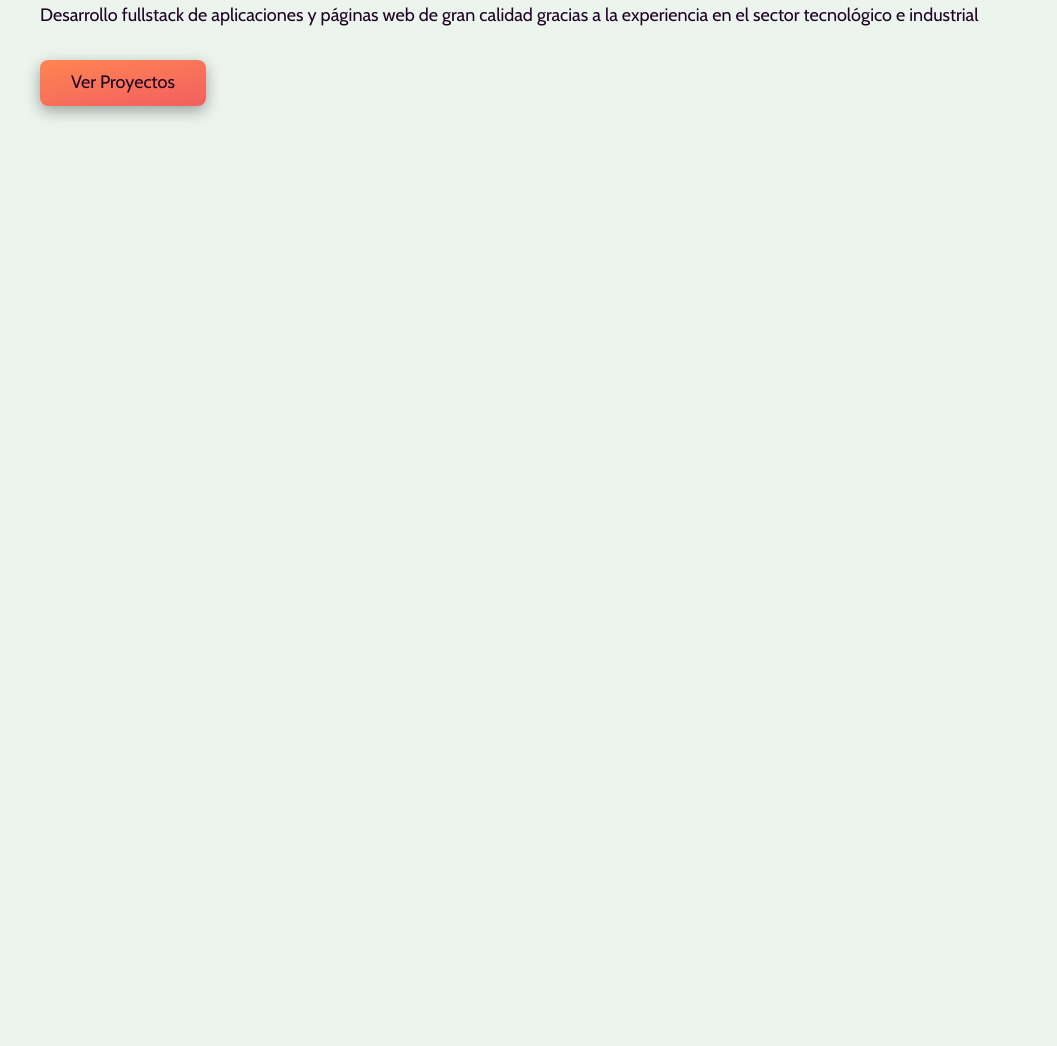
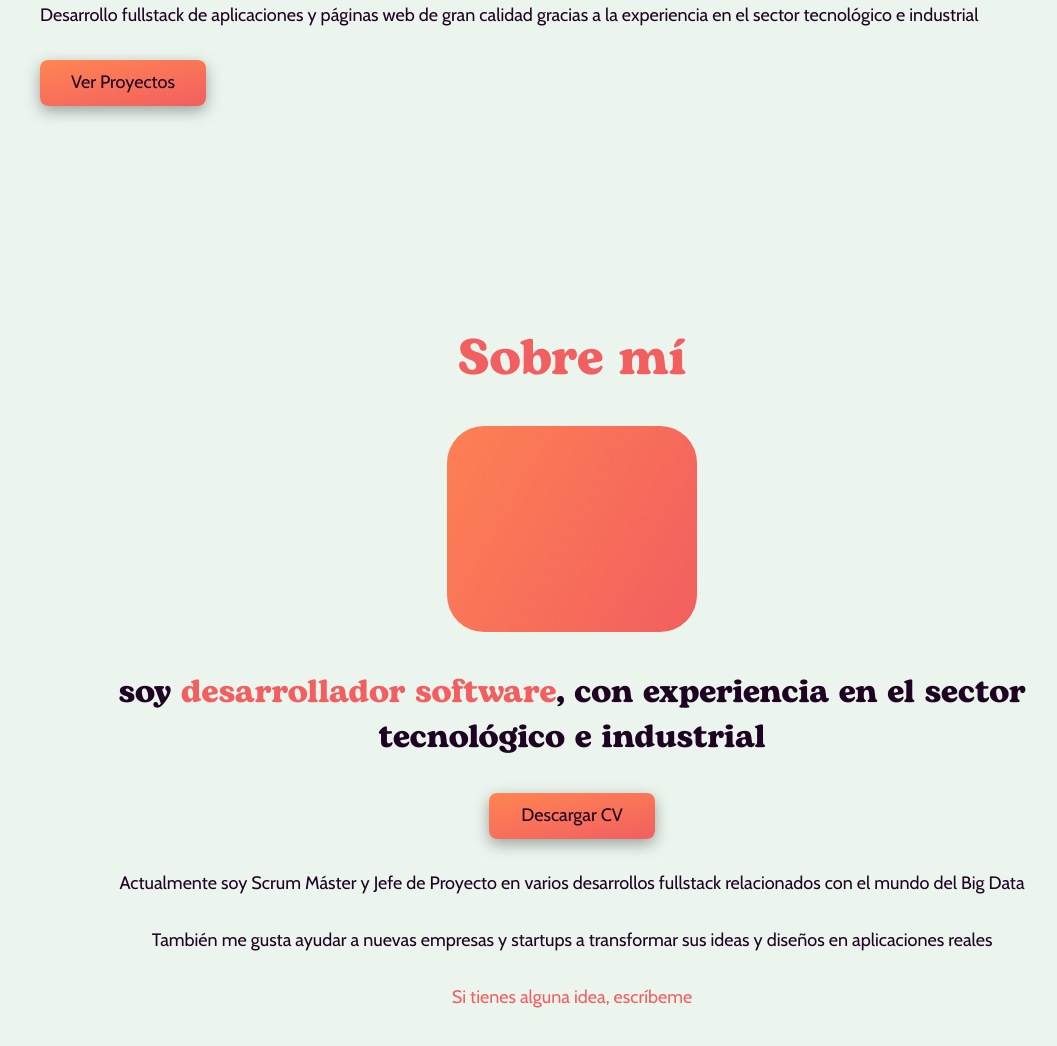
Before and after one commit to asotocunillera/personal_portfolio, a plain HTML site: page index.html in a window 1280 px wide. Shown: the part 500-1546 px from the top of the page, without its empty margins (68-1125 px from the left). Before the commit the page ends 800 px from the top, so only its background shows below. Drawn offline with nearby package versions, Linux system fonts and the light colour scheme.

Commit message:
initial about me section

```diff
--- a/index.html
+++ b/index.html
@@ -42,8 +42,7 @@
       </div>
     </nav>
   </header>
-  <section id="heroSection">
-    <div class="hero container container--px container--py">
+  <section id="heroSection" class="hero container container--px container--py">
     <div class="hero__img">
       <img src="assets/img/Profile.svg" alt="">
     </div>
@@ -59,10 +58,22 @@
     <div class="hero__cta">
       <a href="" class="button button-primary">Ver Proyectos</a>
     </div>
+  </section>
+
+  <section id="aboutMeSection" class="about-me container container--px container--py">
+    <h1 class="title">Sobre mí</h1>
+    <div class="about-me__img">
+      <img src="assets/img/Rectangle.svg" alt="about-me-photo">
+    </div>
+    <div class="about-me__body">
+      <h3 class="text-info">soy <span>desarrollador software</span>, con experiencia en el sector tecnológico e industrial</h3>
+      <a href="" class="button button-primary">Descargar CV</a>
+      <p>Actualmente soy Scrum Máster y Jefe de Proyecto en varios desarrollos fullstack relacionados con el mundo del Big Data</p>
+      <p>También me gusta ayudar a nuevas empresas y startups a transformar sus ideas y diseños en aplicaciones reales
+      </p>
+      <a href="">Si tienes alguna idea, escríbeme</a>
     </div>
   </section>
-
-  <section id="aboutMeSection"></section>
 
   <section id="skillsSection"></section>
 
--- a/styles.css
+++ b/styles.css
@@ -44,6 +44,9 @@ h1 {
   margin-top: 0;
   margin-bottom: 2rem;
   font-size: 2rem;
+}
+h1.title {
+  font-size: 3.125rem;
 }
 
 h2 {
@@ -243,4 +246,27 @@ body.dark .navbar-menu {
   padding-top: 2rem;
 }
 
+.about-me {
+  text-align: center;
+}
+.about-me__body {
+  display: flex;
+  flex-direction: column;
+  justify-content: center;
+  align-items: center;
+}
+.about-me__body h3.text-info {
+  font-size: 2rem;
+  color: #1F0322;
+}
+body.dark .about-me__body h3.text-info {
+  color: #EBF5EE;
+}
+.about-me__body h3.text-info span {
+  color: #F25F60;
+}
+.about-me__body a, .about-me__body p {
+  margin-bottom: 2rem;
+}
+
 /*# sourceMappingURL=styles.css.map */
```
Also changed, not shown: assets/img/Rectangle.svg (added). Lines whose indentation alone changed are shown as unchanged.
